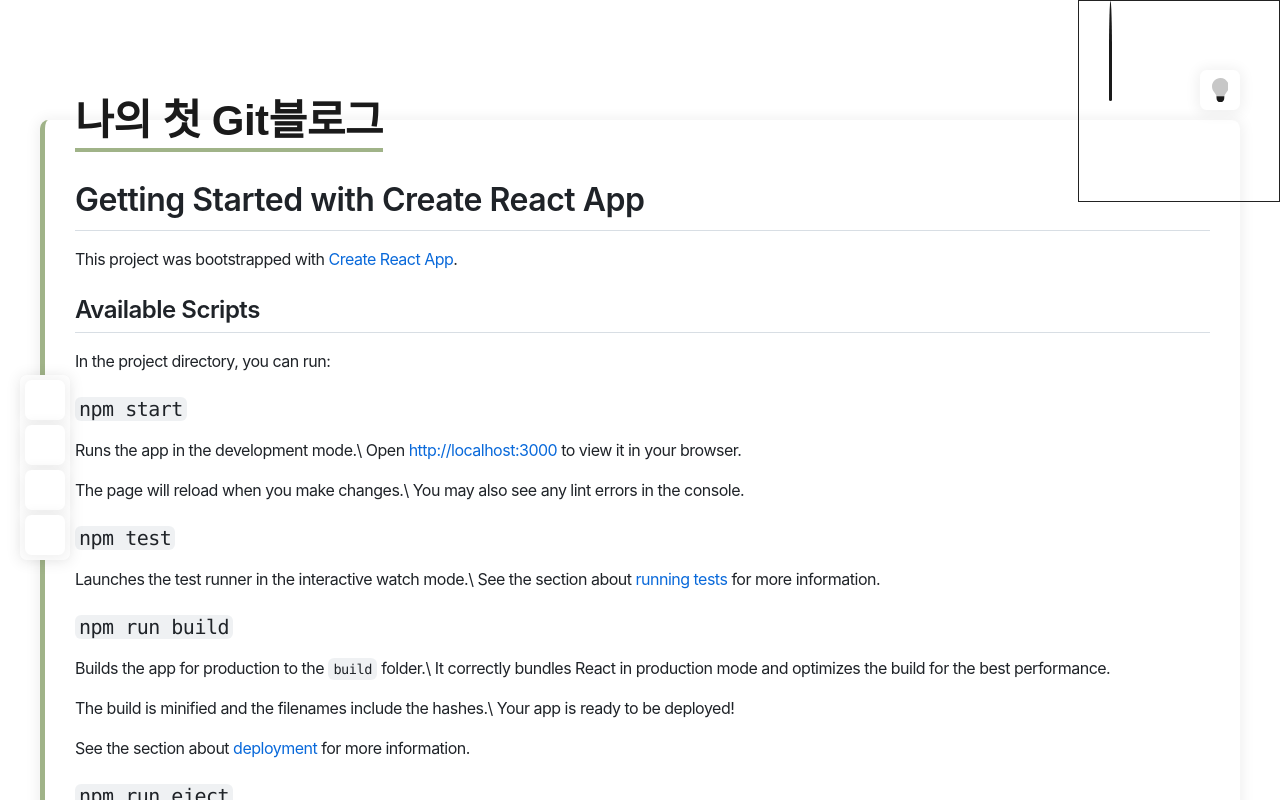
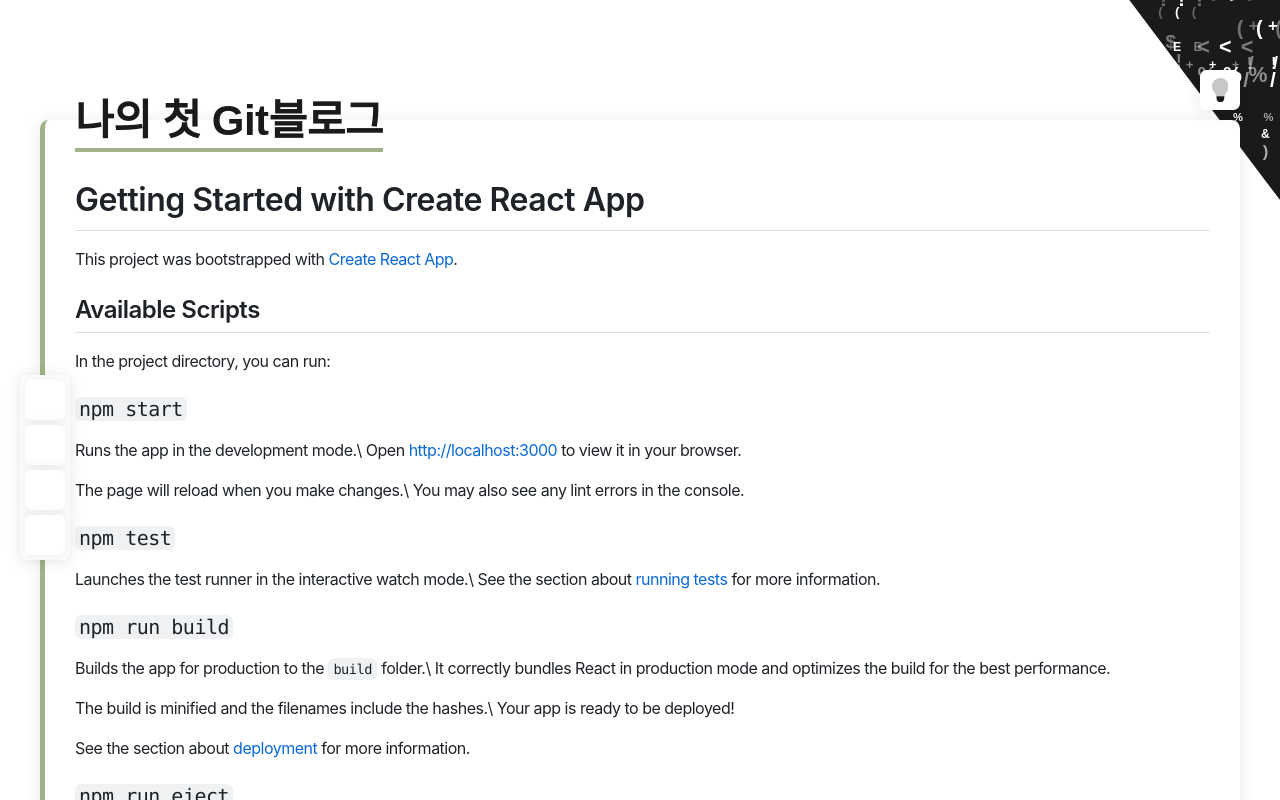
Before and after one commit to ttt-hyun/blog, a React (Create React App) app: page / in a window 1280 px wide. Shown: the top 800 px of the page. Built offline with nearby package versions, Linux system fonts and the light colour scheme; a web font is replaced by a local one.

Commit message:
head animation

```diff
--- a/src/component/layout.js
+++ b/src/component/layout.js
@@ -33,5 +33,31 @@
         </div>
     )
 }
+function randomText(){
+    const text = ('$()+=></!*&%CRE');
+    var letter = text[Math.floor(Math.random() * text.length)];
+    return letter;
+}
+function rain(){
+    let cloud = document.querySelector('.float-ani');
+    let e = document.createElement('div');
+    let left = Math.floor(Math.random() * 200);
+    let top = Math.floor(Math.random() * 40);
+    let size = ((Math.random() * 12) + 10) * 0.1;
+    e.classList.add('drop');
+    cloud.appendChild(e);
+    e.innerText = randomText();
+    e.style.left = left + 'px';
+    e.style.top = (-200 + top) + 'px';
+    e.style.fontSize = size + 'rem';
+
+    setTimeout(function(){
+        cloud.removeChild(e)
+    }, 2000)
+}
+setInterval(function(){
+    rain()
+    rain()
+}, 50);
 
 export {Header, Sideleft, Floatani};
--- a/src/css/component.css
+++ b/src/css/component.css
@@ -27,7 +27,7 @@
 /* ==================================================
     Bento box
 ================================================== */
-.bento-box{box-sizing:border-box; border-radius:8.5px; border-left:5px solid #a0b388; background-color:var(--bg-float-canvas);}
+.bento-box{box-sizing:border-box; border-radius:8.5px; border-left:5px solid #a0b388; background-color:var(--bg-float-canvas); position:relative; z-index:5;}
 .bento-pd{padding:16px 30px;}
 
 /* ==================================================
@@ -51,5 +51,37 @@
 /* ==================================================
     float animation
 ================================================== */
-.float-ani{width:200px; height:200px; border:1px solid #222; position:absolute; top:0; right:0;}
-.float-line{width:3px; border-radius:50% 50% 1.5px 1.5px; height:100px; background-color:var(--reverse-color); position:absolute; left:30px; top:0;}
+.float-ani{width:200px; height:200px; background-color:var(--reverse-default-color); position:absolute; top:0; right:0; overflow:hidden;}
+.float-ani::before{display:block; content:''; clear:both; width: 0; height: 0; border-bottom: 200px solid var(--background-color); border-top: 200px solid transparent; border-left: 200px solid var(--background-color); border-right: 200px solid transparent; position:absolute; top:0; left:0; box-shadow:rgba(0, 0, 0, 0.06) 0px 1.3px 13px 3.25px; transition: all .3s; transform:scale(1.3) rotateZ(8deg);}
+.float-ani > *{position:absolute;}
+/* .float-ani .drop{position:absolute; top:-100px; background:var(--default-color); width:2px; height:10px; transform-origin:left bottom; animation:dropping 1s linear infinite;} */
+
+.float-ani .drop{font-weight:700; position:absolute; height:20px; line-height:20px; color:var(--default-color); transform-origin:bottom; animation:dropping 2s linear infinite;}
+
+
+@keyframes dropping{
+    0%{transform:translateY(0)}
+    100%{transform:translateY(500px); text-shadow: -50px 0 0 var(--default-color), 50px 0 0 var(--default-color);}
+}
+
+/* @keyframes dropping{
+    0%{transform:translateY(0) scaleY(1);}
+    15%{transform:translateY(100px) scaleY(1);}
+    20%{transform:translateY(100px) scaleY(0.2);}
+    25%{transform:translateY(100px) scaleY(0.2) scaleX(5);transform-origin:left bottom;}
+    40%{transform:translateY(100px) translateX(150px) scaleY(0.2) scaleX(5); transform-origin:right bottom;}
+    45%{transform:translateY(100px) translateX(150px) scaleY(0.2) scaleX(1); transform-origin:right bottom;}
+    50%{transform:translateY(110px) translateX(150px) scaleY(1) scaleX(1); transform-origin:right top;}
+    75%{transform:translateY(200px) translateX(150px) scaleY(1) scaleX(1); transform-origin:left bottom;}
+    80%{transform:translateY(200px) translateX(150px) scaleY(0.2) scaleX(1); transform-origin:left bottom;}
+    85%{transform:translateY(200px) translateX(150px) scaleY(0.2) scaleX(5); transform-origin:left bottom;}
+    100%{transform:translateY(200px) translateX(300px) scaleY(0.2) scaleX(5); transform-origin:left bottom;}
+} */
+
+/* @keyframes dropping{
+    0%{transform:translateY(0) scaleY(1);}
+    35%{transform:translateY(190px) scaleY(1);}
+    40%{transform:translateY(190px) scaleY(0.2);}
+    45%{transform:translateY(190px) scaleY(0.2) scaleX(5);}
+    100%{transform:translateY(190px) translateX(200px) scaleY(0.2) scaleX(5);}
+} */
--- a/src/css/utility.css
+++ b/src/css/utility.css
@@ -3,27 +3,34 @@
 ================================================== */
 :root {
     --background-color:#ffffff;
+    --bg-inside-page: #ececec;
     --bg-float-canvas: #ffffff;
     --bg-float-canvas-slct: #f3f3f3;
     --bg-light: #fafafa;
     --bg-light-slct: #ececec;
     --bg-bright-color: #c7c7c7;
-    --reverse-color:#1a1a1a;
+    --default-color:#ffffff;
+    --reverse-default-color:#1a1a1a;
 }
 [data-theme="dark"]{
 
     --background-color:#1a1a1a;
+    --bg-inside-page: #494949;
     --bg-float-canvas: #3b3b3b;
     --bg-float-canvas-slct: #494949;
     --bg-light: #fafafa;
     --bg-light-slct: #ececec;
     --bg-bright-color: #ffffff;
-    --reverse-color:#ffffff;
+    --default-color:#1a1a1a;
+    --reverse-default-color:#ffffff;
 }
 
 .wrapper{
+    width:100%;
+    overflow:hidden;
+    position:relative;
     background-color:var(--background-color);
-    color:var(--reverse-color);
+    color:var(--reverse-default-color);
 }
 
 header{width:100%; position: absolute; top:70px; left:0; z-index:50;}
```
